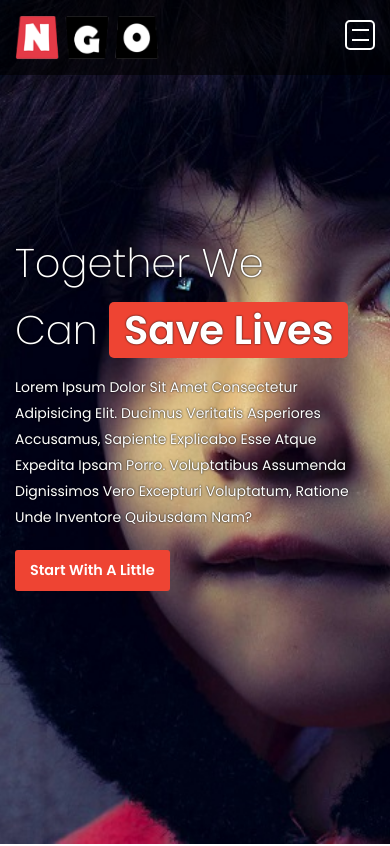
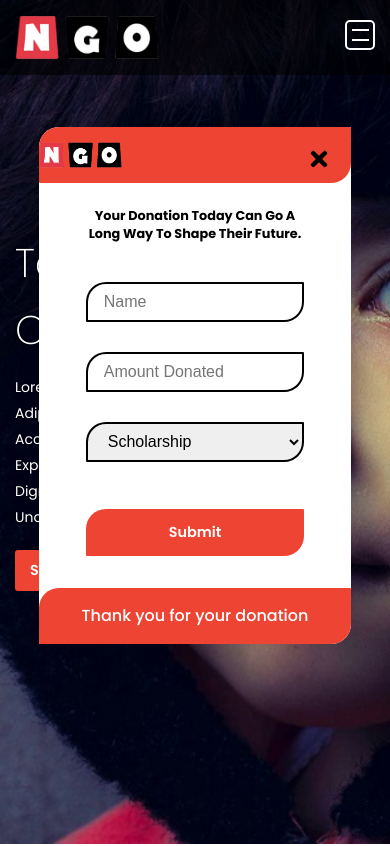
Before and after one commit to Boldmax/lovelive, a React (Create React App) app: page / in a window 390 px wide. Shown: the top 846 px of the page. Built offline with nearby package versions, Linux system fonts and the light colour scheme.

Commit message:
Completed

```diff
--- a/src/App.js
+++ b/src/App.js
@@ -1,5 +1,7 @@
 
 import './App.css';
+import { useState } from "react";
+
 import About from './components/pages/about/About';
 import Education from './components/pages/education/Education';
 import Footer from './components/pages/footer/Footer';
@@ -7,14 +9,21 @@ import Gallery from './components/pages/gallery/Gallery';
 import Join from './components/pages/join/Join';
 import LandingPage from './components/pages/landingPage/LandingPage';
 import Program from './components/pages/program/Program';
+import Donation from './components/queryForms/donation/Donation';
 
 function App() {
 
+  const [toggle, setToggle] = useState(false);
+  const popUp = () => {
+    setToggle(!toggle)
+  };
+
   return (
     <div>
+      <Donation toggle={toggle} popUp={popUp} />
       <LandingPage />
-      <About />
-      <Program />
+      <About popUp={popUp} />
+      <Program popUp={popUp} />
       <Education />
       <Gallery />
       <Join />
--- a/src/components/pages/about/About.jsx
+++ b/src/components/pages/about/About.jsx
@@ -1,6 +1,6 @@
 import "./About.css";
 
-const About = () => {
+const About = ({ popUp }) => {
     return (
         <section className="fullContainer" id="aboutSection">
             <div className="container">
@@ -23,7 +23,7 @@ const About = () => {
                             <h3>Give donation</h3>
                         </div>
                         <p>Lorem ipsum dolor sit amet consectetur, adipisicing elit.</p>
-                        <button>donate now</button>
+                        <button onClick={popUp}>donate now</button>
                     </div>
 
                     <div className="volunteerBox">
@@ -31,7 +31,7 @@ const About = () => {
                             <h3>Become a volunteer</h3>
                         </div>
                         <p>Lorem ipsum dolor sit amet consectetur, adipisicing elit.</p>
-                        <button>become now</button>
+                        <button onClick={popUp}>become now</button>
                     </div>
 
                     <div className="scholarshipBox">
@@ -39,7 +39,7 @@ const About = () => {
                             <h3>Give scholarship</h3>
                         </div>
                         <p>Lorem ipsum dolor sit amet consectetur, adipisicing elit.</p>
-                        <button>give now</button>
+                        <button onClick={popUp}>give now</button>
                     </div>
                 </div>
             </div>
--- a/src/components/pages/landingPage/LandingPage.jsx
+++ b/src/components/pages/landingPage/LandingPage.jsx
@@ -7,7 +7,6 @@ const LandingPage = () => {
     const [toggle, setToggle] = useState(false);
     const navShow = () => {
         setToggle(!toggle)
-        console.log("clck click! ")
     };
 
     let navbarClas = ["navbar"];
--- a/src/components/pages/program/Program.jsx
+++ b/src/components/pages/program/Program.jsx
@@ -1,6 +1,6 @@
 import "./Program.css";
 
-const Program = () => {
+const Program = ({ popUp }) => {
     return (
         <section className="programs" id="progressSection">
             <div className="container">
@@ -15,7 +15,7 @@ const Program = () => {
                         <div className="donationCount">
                             Donation Goal : <span>&#x20A6;100,000</span>
                         </div>
-                        <button>Donate now</button>
+                        <button onClick={popUp}>Donate now</button>
                     </div>
 
                     <div className="box">
@@ -26,7 +26,7 @@ const Program = () => {
                         <div className="donationCount">
                             Donation Goal : <span>&#x20A6;100,000</span>
                         </div>
-                        <button>Donate now</button>
+                        <button onClick={popUp}>Donate now</button>
                     </div>
 
                     <div className="box">
@@ -37,7 +37,7 @@ const Program = () => {
                         <div className="donationCount">
                             Donation Goal : <span>&#x20A6;100,000</span>
                         </div>
-                        <button>Donate now</button>
+                        <button onClick={popUp}>Donate now</button>
                     </div>
 
                     <div className="box">
@@ -48,7 +48,7 @@ const Program = () => {
                         <div className="donationCount">
                             Donation Goal : <span>&#x20A6;100,000</span>
                         </div>
-                        <button>Donate now</button>
+                        <button onClick={popUp}>Donate now</button>
                     </div>
                 </div>
 
--- /dev/null
+++ b/src/components/queryForms/donation/Donation.css
@@ -0,0 +1,114 @@
+.donation {
+  display: flex;
+  flex-direction: column;
+  position: fixed;
+  background-color: #fff;
+  border-radius: 20px 1px 20px 1px;
+  left: 30%;
+  top: 15%;
+  width: 35%;
+  z-index: 100;
+}
+
+.topbar {
+  display: flex;
+  justify-content: space-between;
+}
+
+.topbar img {
+  padding: 15px 0;
+  height: 3.5rem;
+}
+
+.donation .topbar,
+.botomBar {
+  height: 3.5rem;
+  background-color: var(--themeRed);
+  width: 100%;
+  border-radius: 20px 1px 20px 1px;
+}
+
+.donation .donation-box form {
+  display: flex;
+  flex-direction: column;
+  justify-content: center;
+  align-items: center;
+}
+
+.donation .donation-box input,
+.donation .donation-box select {
+  width: 70%;
+  margin: 15px;
+  height: 2.5rem;
+  border: 2px solid #000;
+  font-size: 1rem;
+  padding-left: 1rem;
+  border-radius: 20px 1px 20px 1px;
+  outline: none;
+}
+
+.donation .donation-box select option {
+  width: 20rem;
+  background-color: var(--themeRed);
+}
+
+.donation .donation-box form button {
+  width: 70%;
+  margin: 2rem auto;
+  border-radius: 20px 1px 20px 1px;
+  outline: none;
+  padding: 13px;
+}
+
+.botomBar {
+  display: flex;
+  font-size: 1rem;
+  color: #fff;
+  font-weight: 500;
+  justify-content: center;
+  align-items: center;
+  border-radius: 20px 1px 20px 1px;
+}
+
+.donation .donation-box h3 {
+  display: block;
+  width: 70%;
+  margin: 1.5rem auto;
+  text-align: center;
+}
+
+.topbar .times {
+  margin: 20px;
+  font-size: 1.5rem;
+}
+
+.donation.active {
+  top: -85%;
+}
+
+@media screen and (max-width: 800px) {
+  .donation {
+    width: 50%;
+    left: 25%;
+  }
+}
+
+@media screen and (max-width: 768px) {
+  .donation {
+    left: 10%;
+    top: 15%;
+    width: 80%;
+    transition: 0.5s;
+  }
+
+  .donation .donation-box h3 {
+    font-size: 0.8rem;
+  }
+
+  .topbar .times {
+    display: flex;
+    margin: 20px;
+    font-size: 1.5rem;
+    justify-content: flex-end;
+  }
+}
--- /dev/null
+++ b/src/components/queryForms/donation/Donation.js
@@ -0,0 +1,39 @@
+import "./Donation.css";
+import logo from "../../pages/images/logo.png";
+import { FaTimes } from "react-icons/fa";
+
+const Donation = ({ toggle, popUp }) => {
+
+    let navbarClas = ["donation"];
+    toggle ? navbarClas.push("active") : navbarClas.join(" ")
+
+    return (
+        <div className={navbarClas.join(" ")} onClick={popUp}>
+            <div className="topbar">
+                <img src={logo} alt="Logo" />
+                <FaTimes className="times" onClick={popUp} />
+            </div>
+
+            <div className="donation-box">
+                <h3>Your donation today can go a long way to shape their future.</h3>
+                <form>
+                    <input type="text" placeholder="Name" />
+
+                    <input type="text" placeholder="Amount Donated" />
+
+                    <select placeholder="Donation For" >
+                        <option value="scholarship">Scholarship</option>
+                        <option value="scholarship">Others</option>
+                    </select>
+
+                    <button>Submit</button>
+                </form>
+
+            </div>
+
+            <div className="botomBar">Thank you for your donation</div>
+        </div>
+    )
+}
+
+export default Donation;
```
Also changed, not shown: src/components/queryForms/volunteer/Volunteer.css (added), src/components/queryForms/volunteer/Volunteer.jsx (added).
